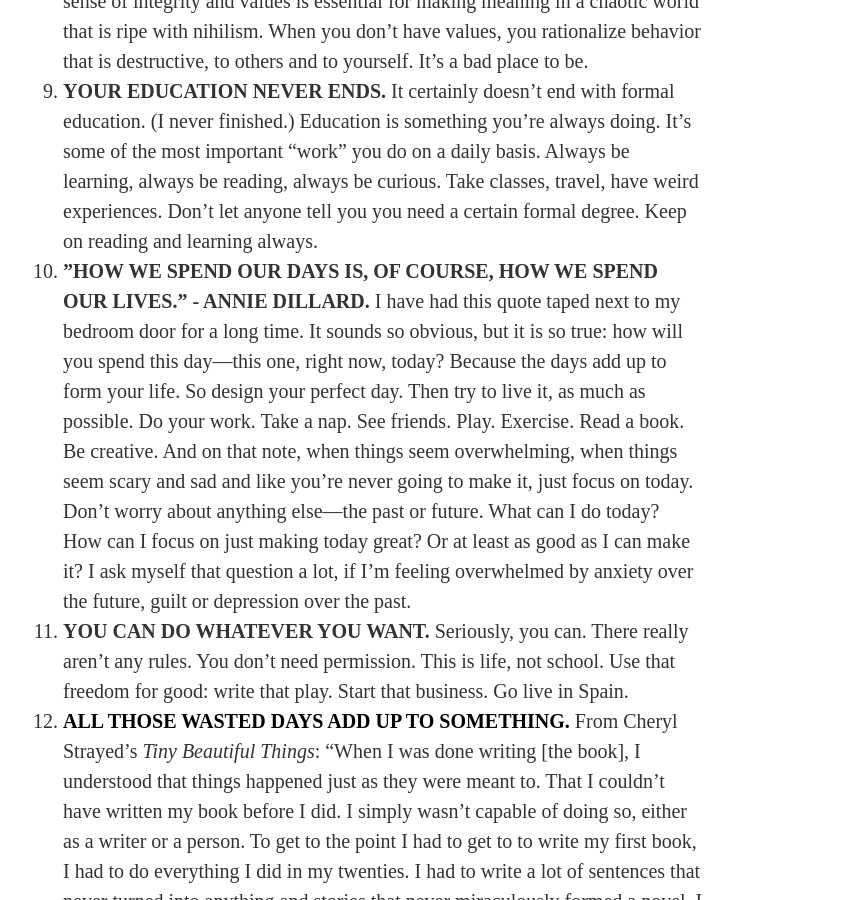
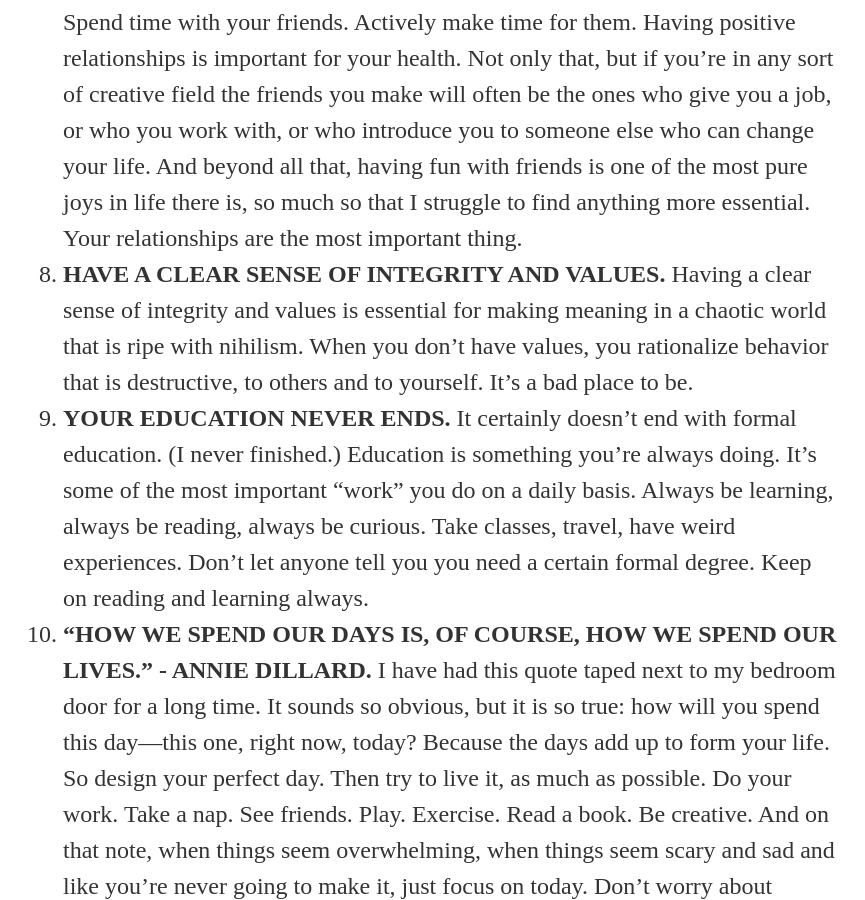
Before and after one commit to gcuddy/gcuddy.github.io, a Jekyll site: the page built from _posts/2018-01-15-twentythree.md, in a window 1280 px wide and 900 px high, scrolled down 1803 px. Shown: the whole window, without its empty margins (41-906 px from the left). Built offline with Jekyll 4.4.1, drawn with Linux system fonts in a browser that asks for light colours; nearby versions of some CDN libraries; library files that are not in the unit come from our copies.

Commit message:
Updates.

```diff
--- a/_layouts/post.html
+++ b/_layouts/post.html
@@ -7,7 +7,7 @@
     <h1 class="f5 lh-title"><a href="/blog" class="link dark-gray dim">Essays:</a></h1>
     <h1 class="f2 lh-title">{{ page.title }}</h1>
     <h1 class="f6 i lh-copy gray baskerville"> {{ page.date | date: "%Y-%m-%d" }}</h1>
-       <div class="dark-gray measure-wide lh-copy baskerville f4">
+       <div class="dark-gray measure-wide lh-copy baskerville f3">
 
        {{ content }}
 
--- a/_posts/2018-01-15-twentythree.md
+++ b/_posts/2018-01-15-twentythree.md
@@ -20,7 +20,7 @@
 7. **FRIENDS ARE THE MOST IMPORTANT THING IN LIFE.** I’m serious. Spend time with your friends. Actively make time for them. Having positive relationships is important for your health. Not only that, but if you’re in any sort of creative field the friends you make will often be the ones who give you a job, or who you work with, or who introduce you to someone else who can change your life. And beyond all that, having fun with friends is one of the most pure joys in life there is, so much so that I struggle to find anything more essential. Your relationships are the most important thing.
 8. **HAVE A CLEAR SENSE OF INTEGRITY AND VALUES.** Having a clear sense of integrity and values is essential for making meaning in a chaotic world that is ripe with nihilism. When you don’t have values, you rationalize behavior that is destructive, to others and to yourself. It’s a bad place to be.
 9. **YOUR EDUCATION NEVER ENDS.** It certainly doesn’t end with formal education. (I never finished.) Education is something you’re always doing. It’s some of the most important “work” you do on a daily basis. Always be learning, always be reading, always be curious. Take classes, travel, have weird experiences. Don’t let anyone tell you you need a certain formal degree. Keep on reading and learning always.
-10. **”HOW WE SPEND OUR DAYS IS, OF COURSE, HOW WE SPEND OUR LIVES.” - ANNIE DILLARD.** I have had this quote taped next to my bedroom door for a long time. It sounds so obvious, but it is so true: how will you spend this day—this one, right now, today? Because the days add up to form your life. So design your perfect day. Then try to live it, as much as possible. Do your work. Take a nap. See friends. Play. Exercise. Read a book. Be creative. And on that note, when things seem overwhelming, when things seem scary and sad and like you’re never going to make it, just focus on today. Don’t worry about anything else—the past or future. What can I do today? How can I focus on just making today great? Or at least as good as I can make it? I ask myself that question a lot, if I’m feeling overwhelmed by anxiety over the future, guilt or depression over the past.
+10. **"HOW WE SPEND OUR DAYS IS, OF COURSE, HOW WE SPEND OUR LIVES." - ANNIE DILLARD.** I have had this quote taped next to my bedroom door for a long time. It sounds so obvious, but it is so true: how will you spend this day—this one, right now, today? Because the days add up to form your life. So design your perfect day. Then try to live it, as much as possible. Do your work. Take a nap. See friends. Play. Exercise. Read a book. Be creative. And on that note, when things seem overwhelming, when things seem scary and sad and like you’re never going to make it, just focus on today. Don’t worry about anything else—the past or future. What can I do today? How can I focus on just making today great? Or at least as good as I can make it? I ask myself that question a lot, if I’m feeling overwhelmed by anxiety over the future, guilt or depression over the past.
 11. **YOU CAN DO WHATEVER YOU WANT.** Seriously, you can. There really aren’t any rules. You don’t need permission. This is life, not school. Use that freedom for good: write that play. Start that business. Go live in Spain.
 12. **[ALL THOSE WASTED DAYS ADD UP TO SOMETHING.](/wasted)** From Cheryl Strayed’s *Tiny Beautiful Things*: “When I was done writing [the book], I understood that things happened just as they were meant to. That I couldn’t have written my book before I did. I simply wasn’t capable of doing so, either as a writer or a person. To get to the point I had to get to to write my first book, I had to do everything I did in my twenties. I had to write a lot of sentences that never turned into anything and stories that never miraculously formed a novel. I had to read voraciously and compose exhaustive entries in my journals. I had to waste time and grieve my mother and come to terms with my childhood and have stupid and sweet and scandalous sexual relationships and grow up.” Your days add up to your life, but sometimes days we thought were ‘wasted’ compound in ways completely unexpected; that the debauchery with old friends and new friends might actually be part of the *point*, that it makes you closer and also it makes you alive.
 13. **HAPPINESS IS INTERNAL, NOT EXTERNAL.** And that means it’s achievable within you. Right now. It took a really long while for me to even remotely figure this out. I used to be sad a lot. My teachers called me Eeyore. I still can be a downer sometimes. But, as long as you have your basic needs taken care of (and of course this is not a given), you can love what you have, find peace within. Because constantly chasing for the next thing that will make you happy is an endless treadmill of hedonic adaptation. It leads nowhere.
```
